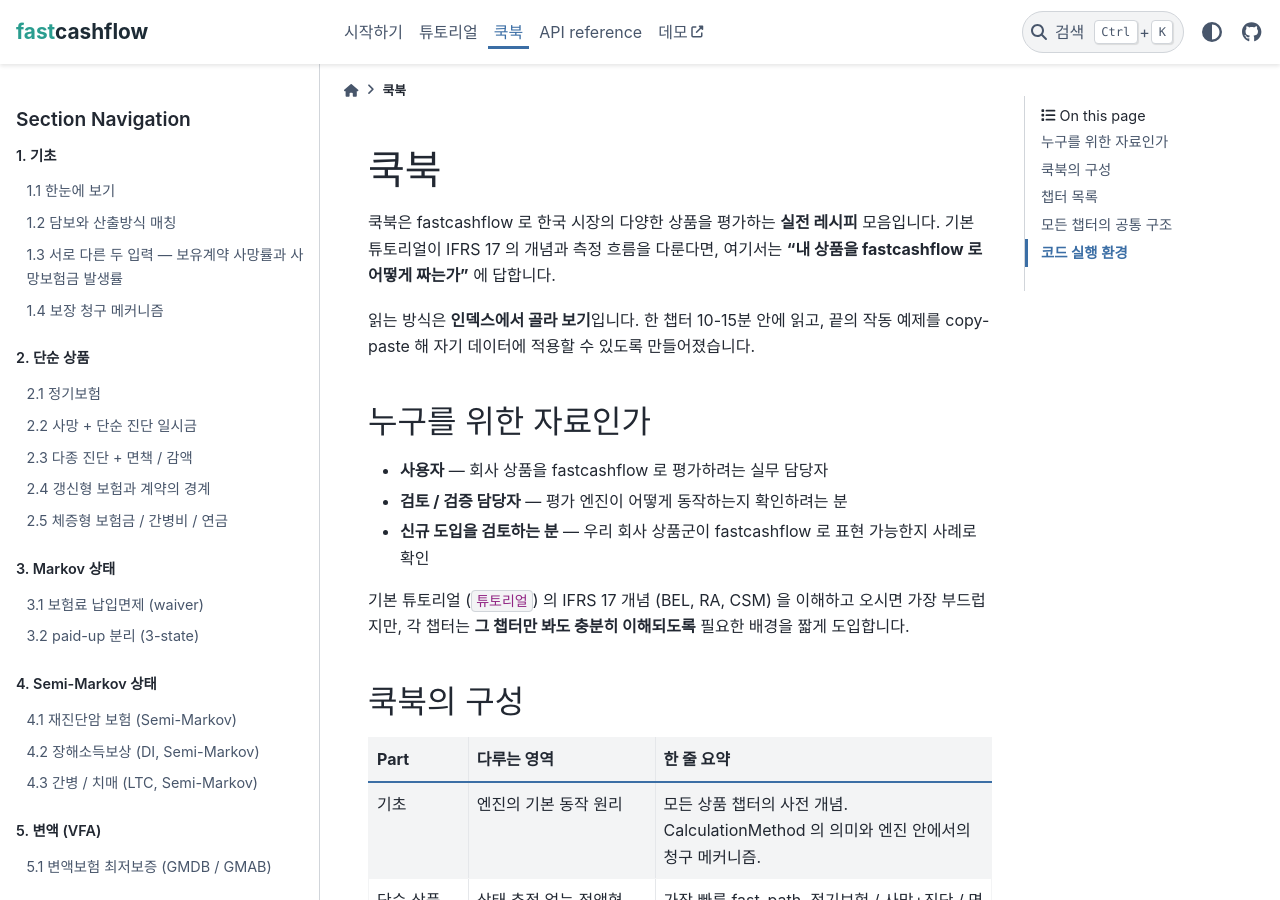
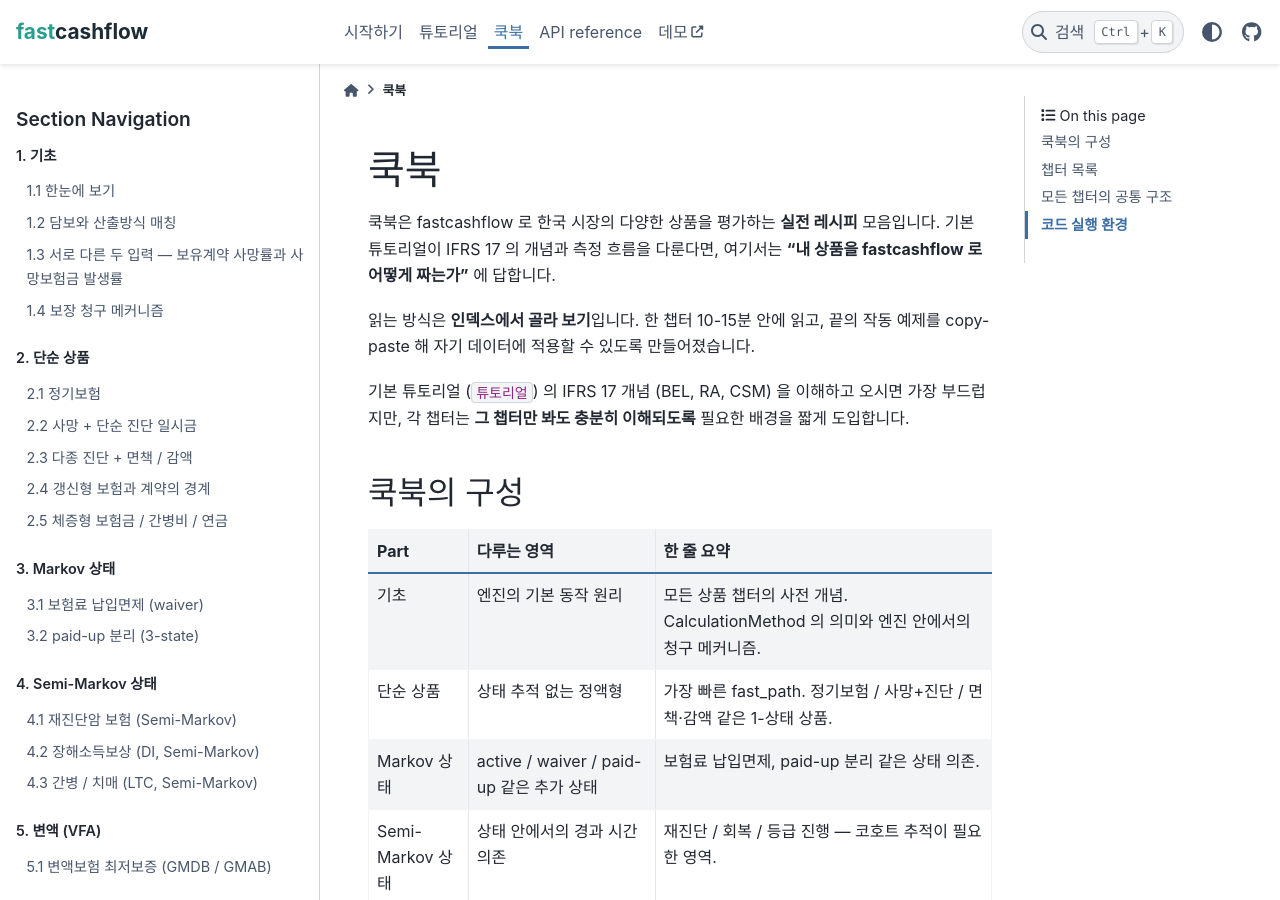
Before and after one commit to seokhoonj/fastcashflow, a Sphinx documentation site: the page built from docs/cookbook/index.md, in a window 1280 px wide and 900 px high. Built offline with Sphinx 7.4.7 and the PyData theme 0.15.4, drawn with Linux system fonts in a browser that asks for light colours.

Commit message:
docs: drop the redundant audience section from the cookbook intro

```diff
--- a/docs/cookbook/index.md
+++ b/docs/cookbook/index.md
@@ -7,13 +7,6 @@
 읽는 방식은 **인덱스에서 골라 보기**입니다. 한 챕터 10-15분 안에
 읽고, 끝의 작동 예제를 copy-paste 해 자기 데이터에 적용할 수 있도록
 만들어졌습니다.
-
-## 누구를 위한 자료인가
-
-- **사용자** — 회사 상품을 fastcashflow 로 평가하려는 실무 담당자
-- **검토 / 검증 담당자** — 평가 엔진이 어떻게 동작하는지 확인하려는 분
-- **신규 도입을 검토하는 분** — 우리 회사 상품군이 fastcashflow 로
-  표현 가능한지 사례로 확인
 
 기본 튜토리얼 (`튜토리얼`) 의 IFRS 17 개념 (BEL, RA, CSM) 을 이해하고
 오시면 가장 부드럽지만, 각 챕터는 **그 챕터만 봐도 충분히 이해되도록**
```
